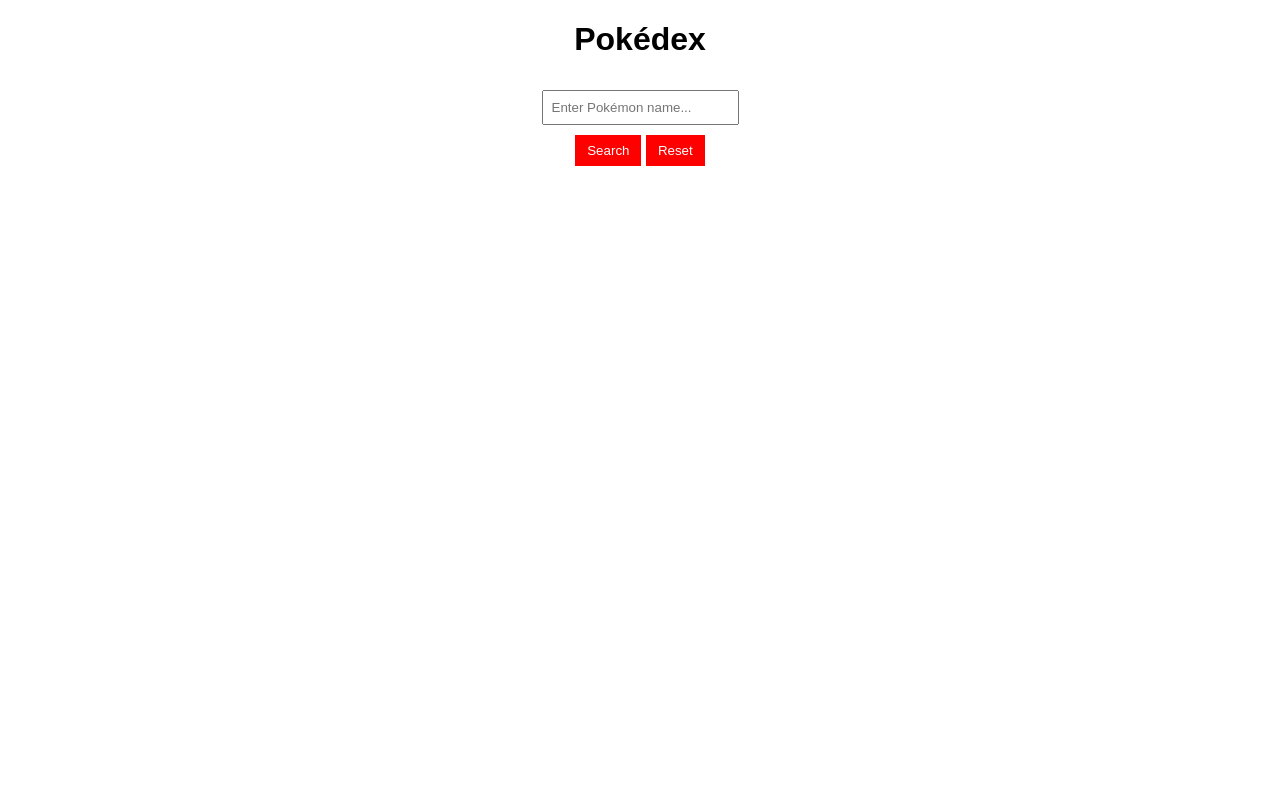
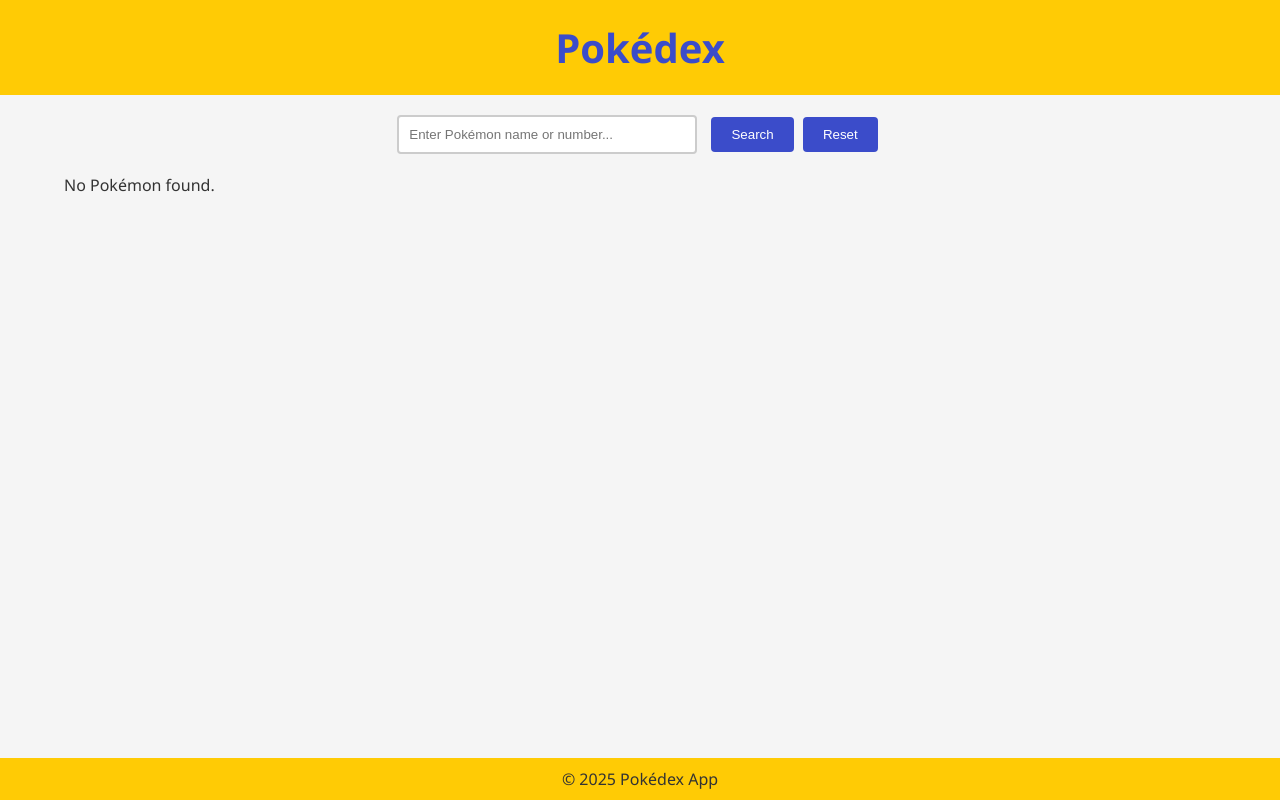
Before and after one commit to Siddhant-Shankar/Pokedex, a Flask app: template templates/index.html in a window 1280 px wide. Run offline with Flask 3, Linux system fonts and the light colour scheme; the template is opened without the code that fills it, so the values that code supplies are empty.

Commit message:
Beautification of table and working reset button

```diff
--- a/app.py
+++ b/app.py
@@ -3,37 +3,24 @@
 
 app = Flask(__name__)
 
-# Load Pokémon data
+# Load Pokémon data once when the app starts
 df = load_pokemon_data()
 
 @app.route('/', methods=['GET', 'POST'])
 def home():
-    query = request.form.get("search")  # Get search query
-    filtered_pokemon = df.copy()
+    query = request.form.get("search")
 
+    # If query is provided, filter by Pokémon name or number (as string)
     if query:
-        # Search Pokémon by Name or Number
         filtered_pokemon = df[
             df["Name"].str.contains(query, case=False, na=False) |
             df["#"].astype(str).str.contains(query, na=False)
         ]
-
+    else:
+        filtered_pokemon = df.copy()  # Show all Pokémon if no search query
 
     pokemon_list = filtered_pokemon.to_dict(orient="records")
     return render_template('index.html', pokemon=pokemon_list, query=query)
 
-@app.route('/pokemon/<name>')
-def pokemon_details(name):
-    """ Route to display details of a specific Pokémon """
-    selected_pokemon = df[df["Name"].str.lower() == name.lower()]  # Case-insensitive match
-
-    if selected_pokemon.empty:
-        return "<h2>Pokémon not found</h2>", 404  # Return 404 if not found
-
-    # Convert the single Pokémon row to a dictionary
-    pokemon_data = selected_pokemon.to_dict(orient="records")[0]
-
-    return render_template('index.html', pokemon=pokemon_data)
-
 if __name__ == '__main__':
     app.run(debug=True)
--- a/static/css/styles.css
+++ b/static/css/styles.css
@@ -1,49 +1,96 @@
+/* Reset some default styles */
+* {
+    box-sizing: border-box;
+    margin: 0;
+    padding: 0;
+}
+
 body {
-    font-family: Arial, sans-serif;
+    font-family: 'Segoe UI', Tahoma, Geneva, Verdana, sans-serif;
+    background-color: #f5f5f5;
+    color: #333;
+    padding-bottom: 60px; /* Make room for the footer */
+}
+
+/* Header styling */
+header {
+    background-color: #ffcb05;
+    padding: 20px;
     text-align: center;
-    margin: 20px;
+}
+
+header h1 {
+    font-size: 2.5em;
+    color: #3b4cca;
+}
+
+/* Search section styling */
+.search-section {
+    margin: 20px auto;
+    text-align: center;
+}
+
+.search-section form {
+    display: inline-block;
+}
+
+.search-section input[type="text"] {
+    padding: 10px;
+    width: 300px;
+    border: 2px solid #ccc;
+    border-radius: 4px;
+    margin-right: 10px;
+}
+
+.search-section button {
+    padding: 10px 20px;
+    border: none;
+    border-radius: 4px;
+    background-color: #3b4cca;
+    color: white;
+    cursor: pointer;
+    margin-right: 5px;
+}
+
+.search-section button:hover {
+    background-color: #2a3792;
+}
+
+/* Table styling */
+.table-section {
+    width: 90%;
+    margin: 20px auto;
+    overflow-x: auto;
 }
 
 table {
-    width: 20px;
-    margin: 20px auto;
+    width: 100%;
     border-collapse: collapse;
+    background-color: white;
+    box-shadow: 0 0 10px rgba(0,0,0,0.1);
 }
 
-th, td {
+table thead {
+    background-color: #3b4cca;
+    color: white;
+}
+
+table th, table td {
     padding: 10px;
-    width: 200px;
-    border: 1px solid black;
+    border: 1px solid #ddd;
     text-align: center;
 }
 
-th {
-    background-color: #ffcb05;
+table tbody tr:nth-child(even) {
+    background-color: #f2f2f2;
 }
 
-tr:nth-child(even) {
-    background-color: #f5f5f5;
+/* Footer styling */
+footer {
+    background-color: #ffcb05;
+    text-align: center;
+    padding: 10px;
+    position: fixed;
+    bottom: 0;
+    width: 100%;
 }
-
-input {
-    padding: 8px;
-    margin: 10px;
-}
-
-button {
-    padding: 8px 12px;
-    background-color: #ff0000;
-    color: white;
-    border: none;
-    cursor: pointer;
-    align-self: center;
-}
-
-form {
-    align-self: center;
-    align-items: center;
-    align-content: center;
-    margin: 0 auto;
-    width: 250px;
-
-}
--- a/templates/index.html
+++ b/templates/index.html
@@ -7,18 +7,24 @@
     <link rel="stylesheet" href="{{ url_for('static', filename='styles.css') }}">
 </head>
 <body>
+    <header>
         <h1>Pokédex</h1>
+    </header>
 
+    <section class="search-section">
         <!-- Search Form -->
         <form method="POST">
-        <input type="text" name="search" placeholder="Enter Pokémon name..." value="{{ query or '' }}">
+            <input type="text" name="search" placeholder="Enter Pokémon name or number..." value="{{ query or '' }}">
             <button type="submit">Search</button>
-        <!-- align thesearch button in the centre-->
-        <button type="submit" name="search" value="">Reset</button>
+            <!-- Reset button submits an empty value -->
+            <button type="button" onclick="document.getElementsByName('search')[0].value=''; this.form.submit();">Reset</button>
+
         </form>
+    </section>
 
+    <section class="table-section">
         {% if pokemon %}
-        <table border="1">
+            <table>
                 <thead>
                     <tr>
                         <th>#</th>
@@ -57,6 +63,12 @@
                 </tbody>
             </table>
         {% else %}
+            <p>No Pokémon found.</p>
         {% endif %}
+    </section>
+
+    <footer>
+        <p>&copy; 2025 Pokédex App</p>
+    </footer>
 </body>
 </html>
```
Lines whose indentation alone changed are shown as unchanged.
